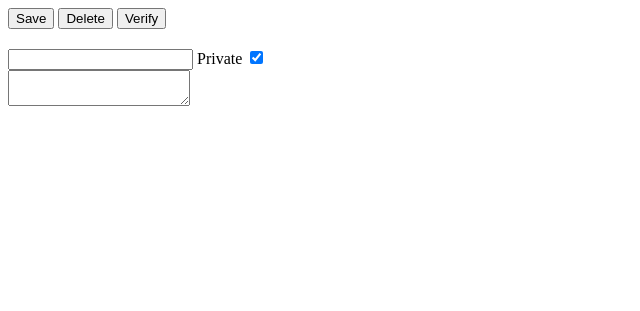
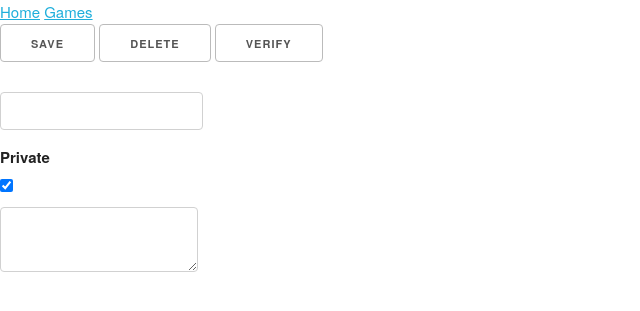
Before and after one commit to JoeD42/BF-Joust-plus-plus, a Django app: page /user/admin/program/ in a window 1280 px wide. Shown: the top 311 px of the page, without its empty margins (0-640 px from the left). Run offline with Django 3.2, Linux system fonts and the light colour scheme; a user stored in the database is signed in; data comes from the database, SQL or seed files in the repository.

Commit message:
end of day commit

```diff
--- /dev/null
+++ b/static/css/skeleton.css
@@ -0,0 +1,418 @@
+/*
+* Skeleton V2.0.4
+* Copyright 2014, Dave Gamache
+* www.getskeleton.com
+* Free to use under the MIT license.
+* http://www.opensource.org/licenses/mit-license.php
+* 12/29/2014
+*/
+
+
+/* Table of contents
+––––––––––––––––––––––––––––––––––––––––––––––––––
+- Grid
+- Base Styles
+- Typography
+- Links
+- Buttons
+- Forms
+- Lists
+- Code
+- Tables
+- Spacing
+- Utilities
+- Clearing
+- Media Queries
+*/
+
+
+/* Grid
+–––––––––––––––––––––––––––––––––––––––––––––––––– */
+.container {
+  position: relative;
+  width: 100%;
+  max-width: 960px;
+  margin: 0 auto;
+  padding: 0 20px;
+  box-sizing: border-box; }
+.column,
+.columns {
+  width: 100%;
+  float: left;
+  box-sizing: border-box; }
+
+/* For devices larger than 400px */
+@media (min-width: 400px) {
+  .container {
+    width: 85%;
+    padding: 0; }
+}
+
+/* For devices larger than 550px */
+@media (min-width: 550px) {
+  .container {
+    width: 80%; }
+  .column,
+  .columns {
+    margin-left: 4%; }
+  .column:first-child,
+  .columns:first-child {
+    margin-left: 0; }
+
+  .one.column,
+  .one.columns                    { width: 4.66666666667%; }
+  .two.columns                    { width: 13.3333333333%; }
+  .three.columns                  { width: 22%;            }
+  .four.columns                   { width: 30.6666666667%; }
+  .five.columns                   { width: 39.3333333333%; }
+  .six.columns                    { width: 48%;            }
+  .seven.columns                  { width: 56.6666666667%; }
+  .eight.columns                  { width: 65.3333333333%; }
+  .nine.columns                   { width: 74.0%;          }
+  .ten.columns                    { width: 82.6666666667%; }
+  .eleven.columns                 { width: 91.3333333333%; }
+  .twelve.columns                 { width: 100%; margin-left: 0; }
+
+  .one-third.column               { width: 30.6666666667%; }
+  .two-thirds.column              { width: 65.3333333333%; }
+
+  .one-half.column                { width: 48%; }
+
+  /* Offsets */
+  .offset-by-one.column,
+  .offset-by-one.columns          { margin-left: 8.66666666667%; }
+  .offset-by-two.column,
+  .offset-by-two.columns          { margin-left: 17.3333333333%; }
+  .offset-by-three.column,
+  .offset-by-three.columns        { margin-left: 26%;            }
+  .offset-by-four.column,
+  .offset-by-four.columns         { margin-left: 34.6666666667%; }
+  .offset-by-five.column,
+  .offset-by-five.columns         { margin-left: 43.3333333333%; }
+  .offset-by-six.column,
+  .offset-by-six.columns          { margin-left: 52%;            }
+  .offset-by-seven.column,
+  .offset-by-seven.columns        { margin-left: 60.6666666667%; }
+  .offset-by-eight.column,
+  .offset-by-eight.columns        { margin-left: 69.3333333333%; }
+  .offset-by-nine.column,
+  .offset-by-nine.columns         { margin-left: 78.0%;          }
+  .offset-by-ten.column,
+  .offset-by-ten.columns          { margin-left: 86.6666666667%; }
+  .offset-by-eleven.column,
+  .offset-by-eleven.columns       { margin-left: 95.3333333333%; }
+
+  .offset-by-one-third.column,
+  .offset-by-one-third.columns    { margin-left: 34.6666666667%; }
+  .offset-by-two-thirds.column,
+  .offset-by-two-thirds.columns   { margin-left: 69.3333333333%; }
+
+  .offset-by-one-half.column,
+  .offset-by-one-half.columns     { margin-left: 52%; }
+
+}
+
+
+/* Base Styles
+–––––––––––––––––––––––––––––––––––––––––––––––––– */
+/* NOTE
+html is set to 62.5% so that all the REM measurements throughout Skeleton
+are based on 10px sizing. So basically 1.5rem = 15px :) */
+html {
+  font-size: 62.5%; }
+body {
+  font-size: 1.5em; /* currently ems cause chrome bug misinterpreting rems on body element */
+  line-height: 1.6;
+  font-weight: 400;
+  font-family: "Raleway", "HelveticaNeue", "Helvetica Neue", Helvetica, Arial, sans-serif;
+  color: #222; }
+
+
+/* Typography
+–––––––––––––––––––––––––––––––––––––––––––––––––– */
+h1, h2, h3, h4, h5, h6 {
+  margin-top: 0;
+  margin-bottom: 2rem;
+  font-weight: 300; }
+h1 { font-size: 4.0rem; line-height: 1.2;  letter-spacing: -.1rem;}
+h2 { font-size: 3.6rem; line-height: 1.25; letter-spacing: -.1rem; }
+h3 { font-size: 3.0rem; line-height: 1.3;  letter-spacing: -.1rem; }
+h4 { font-size: 2.4rem; line-height: 1.35; letter-spacing: -.08rem; }
+h5 { font-size: 1.8rem; line-height: 1.5;  letter-spacing: -.05rem; }
+h6 { font-size: 1.5rem; line-height: 1.6;  letter-spacing: 0; }
+
+/* Larger than phablet */
+@media (min-width: 550px) {
+  h1 { font-size: 5.0rem; }
+  h2 { font-size: 4.2rem; }
+  h3 { font-size: 3.6rem; }
+  h4 { font-size: 3.0rem; }
+  h5 { font-size: 2.4rem; }
+  h6 { font-size: 1.5rem; }
+}
+
+p {
+  margin-top: 0; }
+
+
+/* Links
+–––––––––––––––––––––––––––––––––––––––––––––––––– */
+a {
+  color: #1EAEDB; }
+a:hover {
+  color: #0FA0CE; }
+
+
+/* Buttons
+–––––––––––––––––––––––––––––––––––––––––––––––––– */
+.button,
+button,
+input[type="submit"],
+input[type="reset"],
+input[type="button"] {
+  display: inline-block;
+  height: 38px;
+  padding: 0 30px;
+  color: #555;
+  text-align: center;
+  font-size: 11px;
+  font-weight: 600;
+  line-height: 38px;
+  letter-spacing: .1rem;
+  text-transform: uppercase;
+  text-decoration: none;
+  white-space: nowrap;
+  background-color: transparent;
+  border-radius: 4px;
+  border: 1px solid #bbb;
+  cursor: pointer;
+  box-sizing: border-box; }
+.button:hover,
+button:hover,
+input[type="submit"]:hover,
+input[type="reset"]:hover,
+input[type="button"]:hover,
+.button:focus,
+button:focus,
+input[type="submit"]:focus,
+input[type="reset"]:focus,
+input[type="button"]:focus {
+  color: #333;
+  border-color: #888;
+  outline: 0; }
+.button.button-primary,
+button.button-primary,
+input[type="submit"].button-primary,
+input[type="reset"].button-primary,
+input[type="button"].button-primary {
+  color: #FFF;
+  background-color: #33C3F0;
+  border-color: #33C3F0; }
+.button.button-primary:hover,
+button.button-primary:hover,
+input[type="submit"].button-primary:hover,
+input[type="reset"].button-primary:hover,
+input[type="button"].button-primary:hover,
+.button.button-primary:focus,
+button.button-primary:focus,
+input[type="submit"].button-primary:focus,
+input[type="reset"].button-primary:focus,
+input[type="button"].button-primary:focus {
+  color: #FFF;
+  background-color: #1EAEDB;
+  border-color: #1EAEDB; }
+
+
+/* Forms
+–––––––––––––––––––––––––––––––––––––––––––––––––– */
+input[type="email"],
+input[type="number"],
+input[type="search"],
+input[type="text"],
+input[type="tel"],
+input[type="url"],
+input[type="password"],
+textarea,
+select {
+  height: 38px;
+  padding: 6px 10px; /* The 6px vertically centers text on FF, ignored by Webkit */
+  background-color: #fff;
+  border: 1px solid #D1D1D1;
+  border-radius: 4px;
+  box-shadow: none;
+  box-sizing: border-box; }
+/* Removes awkward default styles on some inputs for iOS */
+input[type="email"],
+input[type="number"],
+input[type="search"],
+input[type="text"],
+input[type="tel"],
+input[type="url"],
+input[type="password"],
+textarea {
+  -webkit-appearance: none;
+     -moz-appearance: none;
+          appearance: none; }
+textarea {
+  min-height: 65px;
+  padding-top: 6px;
+  padding-bottom: 6px; }
+input[type="email"]:focus,
+input[type="number"]:focus,
+input[type="search"]:focus,
+input[type="text"]:focus,
+input[type="tel"]:focus,
+input[type="url"]:focus,
+input[type="password"]:focus,
+textarea:focus,
+select:focus {
+  border: 1px solid #33C3F0;
+  outline: 0; }
+label,
+legend {
+  display: block;
+  margin-bottom: .5rem;
+  font-weight: 600; }
+fieldset {
+  padding: 0;
+  border-width: 0; }
+input[type="checkbox"],
+input[type="radio"] {
+  display: inline; }
+label > .label-body {
+  display: inline-block;
+  margin-left: .5rem;
+  font-weight: normal; }
+
+
+/* Lists
+–––––––––––––––––––––––––––––––––––––––––––––––––– */
+ul {
+  list-style: circle inside; }
+ol {
+  list-style: decimal inside; }
+ol, ul {
+  padding-left: 0;
+  margin-top: 0; }
+ul ul,
+ul ol,
+ol ol,
+ol ul {
+  margin: 1.5rem 0 1.5rem 3rem;
+  font-size: 90%; }
+li {
+  margin-bottom: 1rem; }
+
+
+/* Code
+–––––––––––––––––––––––––––––––––––––––––––––––––– */
+code {
+  padding: .2rem .5rem;
+  margin: 0 .2rem;
+  font-size: 90%;
+  white-space: nowrap;
+  background: #F1F1F1;
+  border: 1px solid #E1E1E1;
+  border-radius: 4px; }
+pre > code {
+  display: block;
+  padding: 1rem 1.5rem;
+  white-space: pre; }
+
+
+/* Tables
+–––––––––––––––––––––––––––––––––––––––––––––––––– */
+th,
+td {
+  padding: 12px 15px;
+  text-align: left;
+  border-bottom: 1px solid #E1E1E1; }
+th:first-child,
+td:first-child {
+  padding-left: 0; }
+th:last-child,
+td:last-child {
+  padding-right: 0; }
+
+
+/* Spacing
+–––––––––––––––––––––––––––––––––––––––––––––––––– */
+button,
+.button {
+  margin-bottom: 1rem; }
+input,
+textarea,
+select,
+fieldset {
+  margin-bottom: 1.5rem; }
+pre,
+blockquote,
+dl,
+figure,
+table,
+p,
+ul,
+ol,
+form {
+  margin-bottom: 2.5rem; }
+
+
+/* Utilities
+–––––––––––––––––––––––––––––––––––––––––––––––––– */
+.u-full-width {
+  width: 100%;
+  box-sizing: border-box; }
+.u-max-full-width {
+  max-width: 100%;
+  box-sizing: border-box; }
+.u-pull-right {
+  float: right; }
+.u-pull-left {
+  float: left; }
+
+
+/* Misc
+–––––––––––––––––––––––––––––––––––––––––––––––––– */
+hr {
+  margin-top: 3rem;
+  margin-bottom: 3.5rem;
+  border-width: 0;
+  border-top: 1px solid #E1E1E1; }
+
+
+/* Clearing
+–––––––––––––––––––––––––––––––––––––––––––––––––– */
+
+/* Self Clearing Goodness */
+.container:after,
+.row:after,
+.u-cf {
+  content: "";
+  display: table;
+  clear: both; }
+
+
+/* Media Queries
+–––––––––––––––––––––––––––––––––––––––––––––––––– */
+/*
+Note: The best way to structure the use of media queries is to create the queries
+near the relevant code. For example, if you wanted to change the styles for buttons
+on small devices, paste the mobile query code up in the buttons section and style it
+there.
+*/
+
+
+/* Larger than mobile */
+@media (min-width: 400px) {}
+
+/* Larger than phablet (also point when grid becomes active) */
+@media (min-width: 550px) {}
+
+/* Larger than tablet */
+@media (min-width: 750px) {}
+
+/* Larger than desktop */
+@media (min-width: 1000px) {}
+
+/* Larger than Desktop HD */
+@media (min-width: 1200px) {}
--- a/templates/base.html
+++ b/templates/base.html
@@ -5,11 +5,18 @@
     <head>
         <title>BF Joust++</title>
 
+        <link rel="stylesheet" href="{% static 'css/normalize.css' %}"/>
+        <link rel="stylesheet" href="{% static 'css/skeleton.css' %}"/>
         {% block headers %}
         {% endblock headers %}
     </head>
 
     <body>
+        <nav>
+            <a href="">Home</a>
+            <a href="/debug/">Games</a>
+
+        </nav>
         {% block content %}
         {% endblock content %}
     </body>
--- a/templates/debug.html
+++ b/templates/debug.html
@@ -35,8 +35,8 @@
     <script src="https://unpkg.com/vue"></script>
     <script src="https://unpkg.com/axios/dist/axios.min.js"></script>
     <script>
-        var got_left_prog = `{{ left }}`;
-        var got_right_prog = `{{ right }}`;
+        var got_left_prog = {% if left %} `{{ left }}` {% else %} "" {% endif %};
+        var got_right_prog = {% if right %} `{{ right }}` {% else %} "" {% endif %};
     </script>
     <script src="{% static 'js/debug.js' %}"></script>
 
--- a/templates/profile.html
+++ b/templates/profile.html
@@ -14,7 +14,6 @@
             {% if is_current %}
                 <a href="{% url 'users:program' profile.username %}?name={{ program.name }}"><button>Edit</button></a>
             {% endif %}
-            <button>Raw</button>
             <a href="{% url 'static_apps:debug' %}?left={{ profile.username }}.{{ program.name }}"><button>Play</button></a>
         </div>
     {% empty %}
```
Also changed, not shown: static/js/debug.js (+17 -3 lines), static/css/normalize.css (added).
